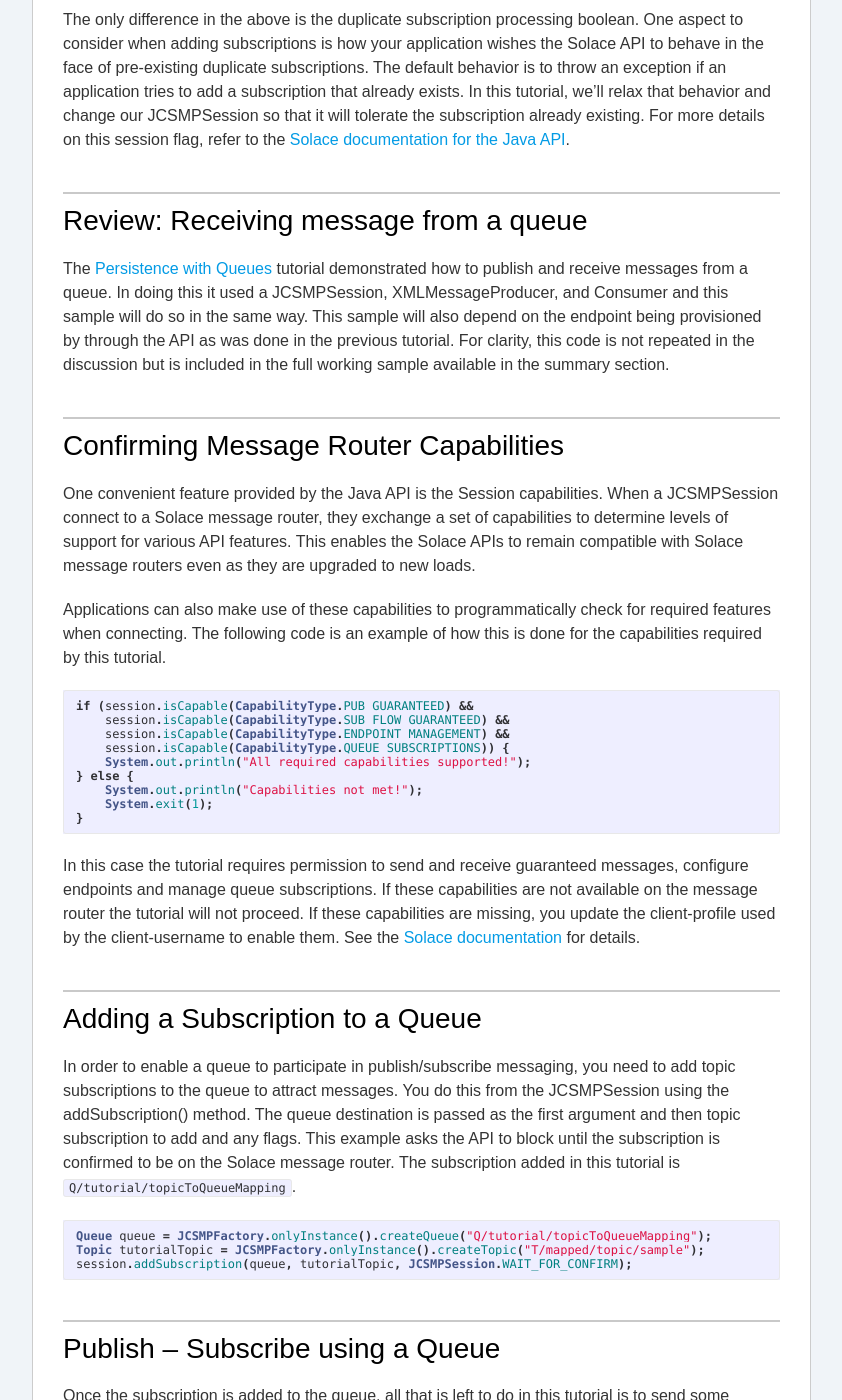
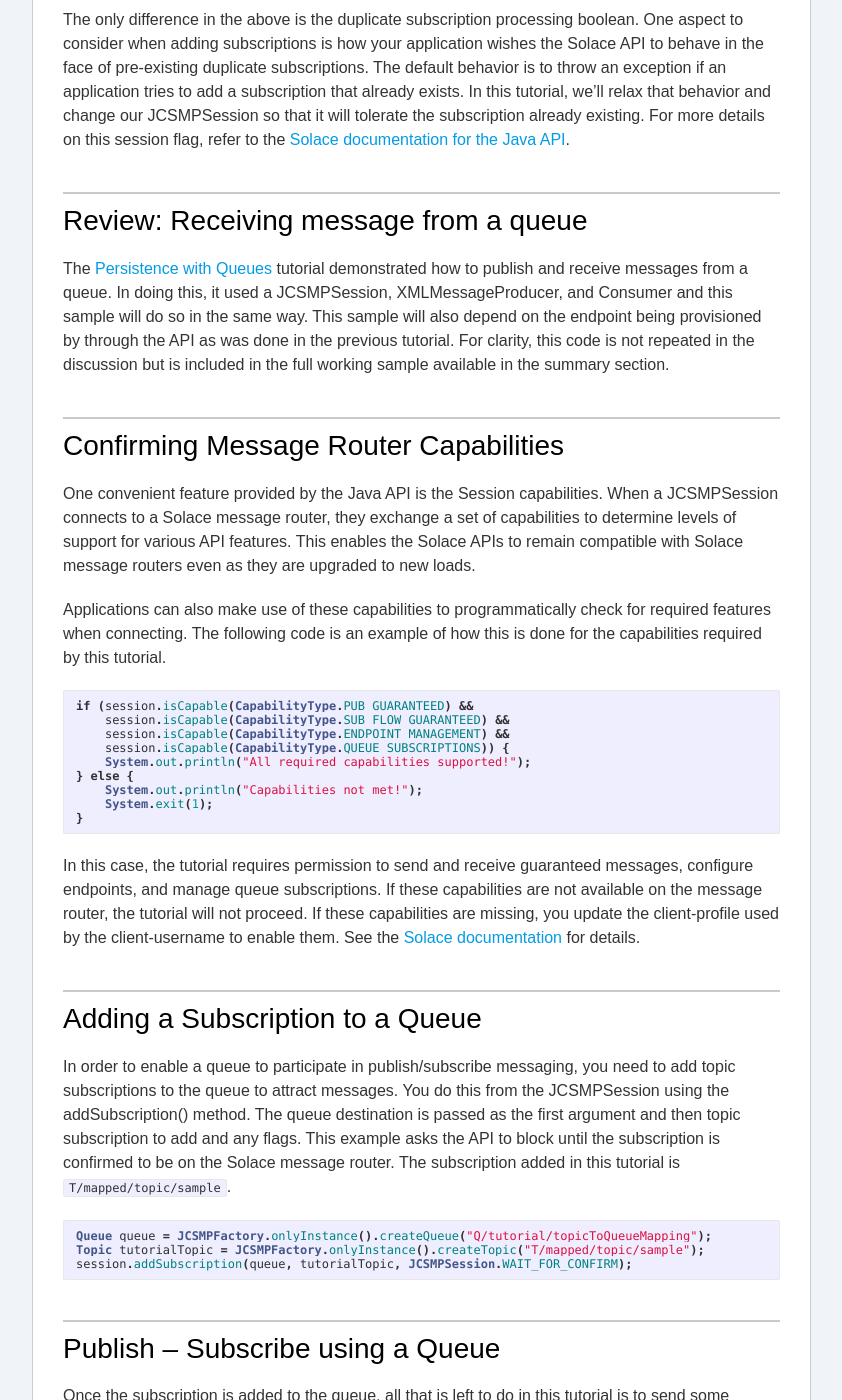
Before and after one commit to SolaceSamples/solace-samples-java-jcsmp, a Jekyll site: the page built from docs/_tutorials/topic-to-queue-mapping.md, in a window 1280 px wide and 1400 px high, scrolled down 3230 px. Shown: the whole window, without its empty margins (96-938 px from the left). Built offline with Jekyll 4.4.1, drawn with Linux system fonts in a browser that asks for light colours; some of the changed text lies outside the part shown.

Commit message:
Editorial corrections in the tutorial text (#24)

````diff
--- a/docs/_tutorials/topic-to-queue-mapping.md
+++ b/docs/_tutorials/topic-to-queue-mapping.md
@@ -73,11 +73,11 @@ The only difference in the above is the duplicate subscription processing boolea
 
 ## Review: Receiving message from a queue
 
-The [Persistence with Queues]({{ site.baseurl }}/persistence-with-queues) tutorial demonstrated how to publish and receive messages from a queue. In doing this it used a JCSMPSession, XMLMessageProducer, and Consumer and this sample will do so in the same way. This sample will also depend on the endpoint being provisioned by through the API as was done in the previous tutorial. For clarity, this code is not repeated in the discussion but is included in the full working sample available in the summary section.
+The [Persistence with Queues]({{ site.baseurl }}/persistence-with-queues) tutorial demonstrated how to publish and receive messages from a queue. In doing this, it used a JCSMPSession, XMLMessageProducer, and Consumer and this sample will do so in the same way. This sample will also depend on the endpoint being provisioned by through the API as was done in the previous tutorial. For clarity, this code is not repeated in the discussion but is included in the full working sample available in the summary section.
 
 ## Confirming Message Router Capabilities
 
-One convenient feature provided by the Java API is the Session capabilities. When a JCSMPSession connect to a Solace message router, they exchange a set of capabilities to determine levels of support for various API features. This enables the Solace APIs to remain compatible with Solace message routers even as they are upgraded to new loads.
+One convenient feature provided by the Java API is the Session capabilities. When a JCSMPSession connects to a Solace message router, they exchange a set of capabilities to determine levels of support for various API features. This enables the Solace APIs to remain compatible with Solace message routers even as they are upgraded to new loads.
 
 Applications can also make use of these capabilities to programmatically check for required features when connecting. The following code is an example of how this is done for the capabilities required by this tutorial.
 
@@ -93,11 +93,11 @@ if (session.isCapable(CapabilityType.PUB_GUARANTEED) &&
 }
 ```
 
-In this case the tutorial requires permission to send and receive guaranteed messages, configure endpoints and manage queue subscriptions. If these capabilities are not available on the message router the tutorial will not proceed. If these capabilities are missing, you update the client-profile used by the client-username to enable them. See the [Solace documentation]({{ site.docs-client-profile}}){:target="_top"} for details.
+In this case, the tutorial requires permission to send and receive guaranteed messages, configure endpoints, and manage queue subscriptions. If these capabilities are not available on the message router, the tutorial will not proceed. If these capabilities are missing, you update the client-profile used by the client-username to enable them. See the [Solace documentation]({{ site.docs-client-profile}}){:target="_top"} for details.
 
 ## Adding a Subscription to a Queue
 
-In order to enable a queue to participate in publish/subscribe messaging, you need to add topic subscriptions to the queue to attract messages. You do this from the JCSMPSession using the addSubscription() method. The queue destination is passed as the first argument and then topic subscription to add and any flags. This example asks the API to block until the subscription is confirmed to be on the Solace message router. The subscription added in this tutorial is `Q/tutorial/topicToQueueMapping`.
+In order to enable a queue to participate in publish/subscribe messaging, you need to add topic subscriptions to the queue to attract messages. You do this from the JCSMPSession using the addSubscription() method. The queue destination is passed as the first argument and then topic subscription to add and any flags. This example asks the API to block until the subscription is confirmed to be on the Solace message router. The subscription added in this tutorial is `T/mapped/topic/sample`.
 
 ```java
 Queue queue = JCSMPFactory.onlyInstance().createQueue("Q/tutorial/topicToQueueMapping");
````
Also changed, not shown: other parts of docs/_tutorials/topic-to-queue-mapping.md (+1 -1 lines), docs/_includes/solaceMessaging-cloud.md (+1 -1 lines), docs/_includes/solaceMessaging.md (+1 -1 lines), docs/_tutorials/confirmed-delivery.md (+2 -2 lines), docs/_tutorials/persistence-with-queues.md (+1 -1 lines).
